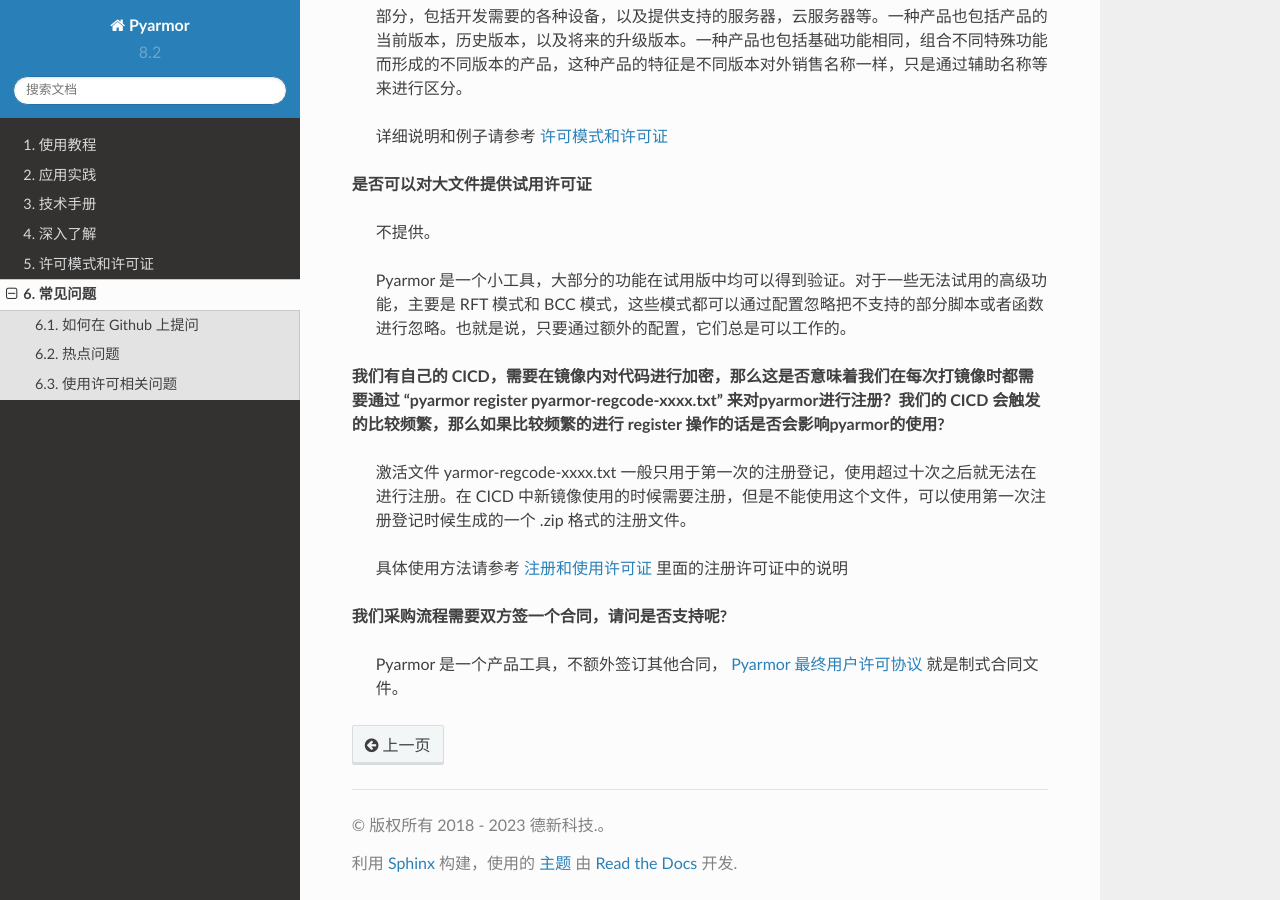
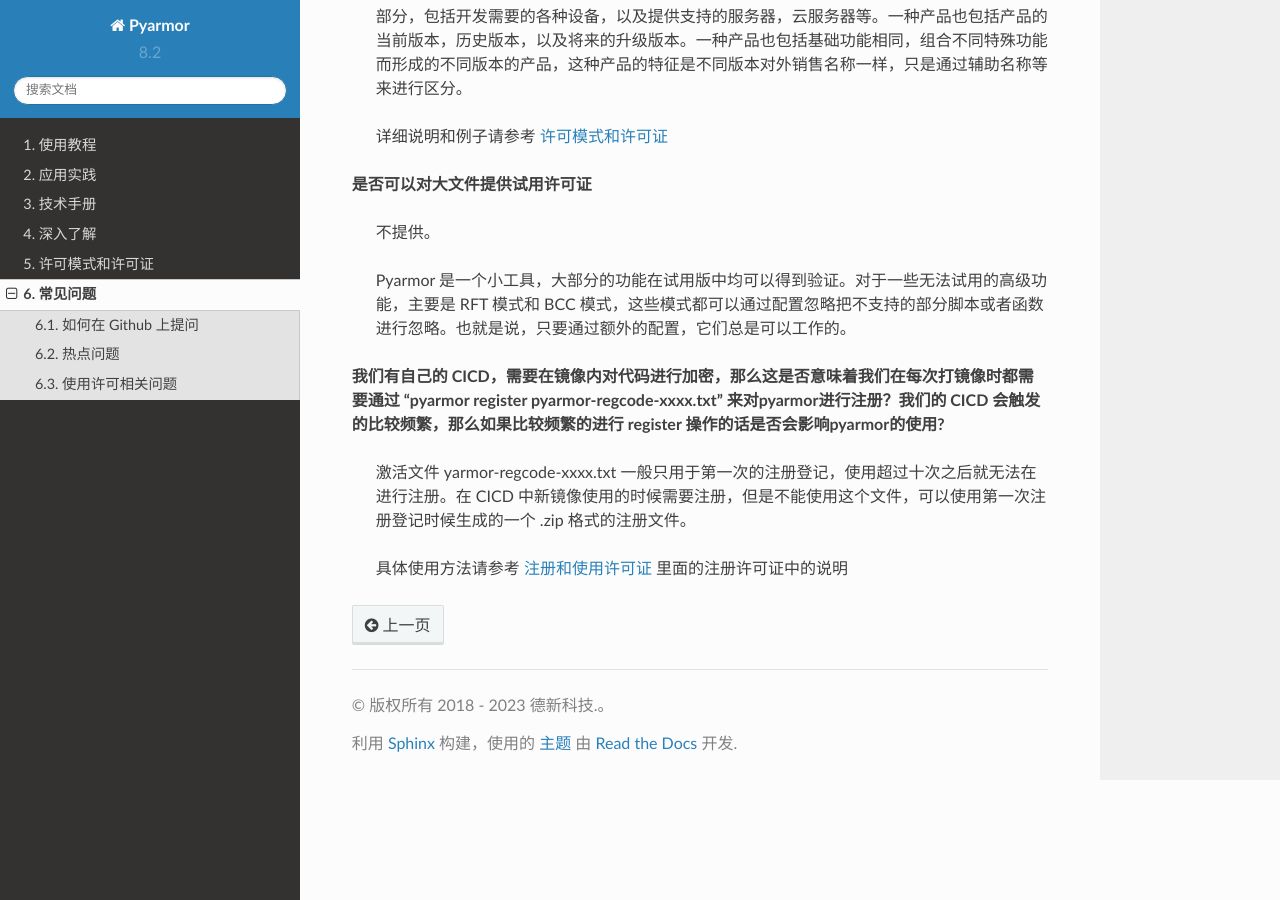
Before and after one commit to dashingsoft/pyarmor-docs-zh, a Sphinx documentation site: the page built from docs/questions.rst, in a window 1280 px wide and 900 px high, scrolled down 2624 px. Built offline with Sphinx 7.4.7 and the Read the Docs theme 2.0.0, drawn with Linux system fonts in a browser that asks for light colours.

Commit message:
删除重复的问题

```diff
--- a/docs/questions.rst
+++ b/docs/questions.rst
@@ -123,8 +123,4 @@
 
   具体使用方法请参考 :doc:`how-to/register` 里面的注册许可证中的说明
 
-**我们采购流程需要双方签一个合同，请问是否支持呢?**
-
-  Pyarmor 是一个产品工具，不额外签订其他合同， `Pyarmor 最终用户许可协议`_ 就是制式合同文件。
-
 .. include:: _common_definitions.txt
```
